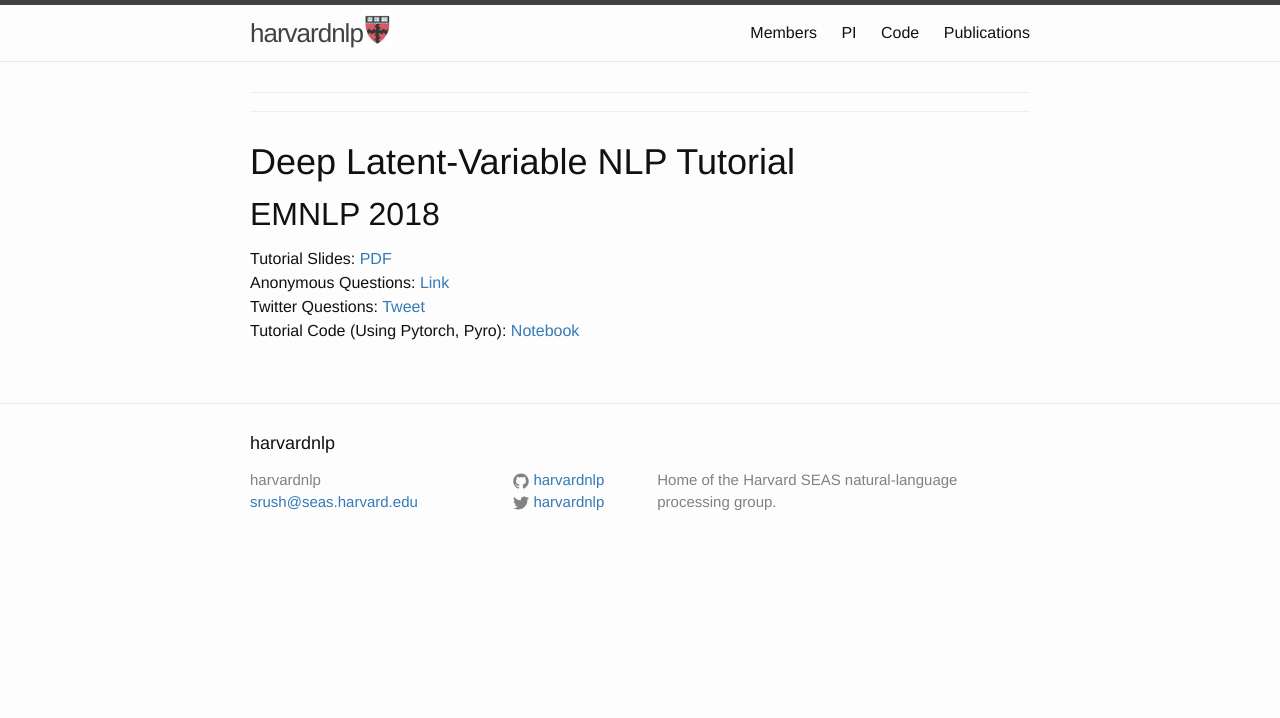
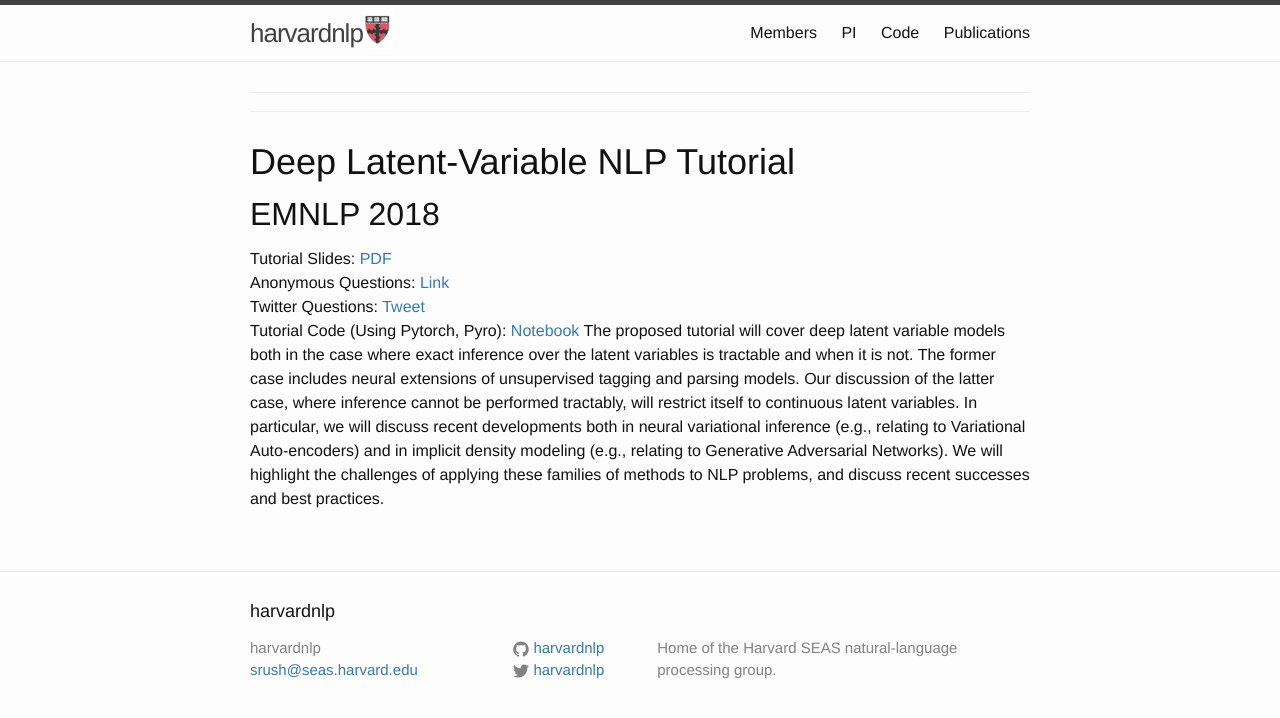
Before and after one commit to harvardnlp/harvardnlp.github.io, a Jekyll site: the page built from latent-nlp-tutorial.html, in a window 1280 px wide. Shown: the top 718 px of the page. Built offline with Jekyll 4.4.1, drawn with Linux system fonts in a browser that asks for light colours.

Commit message:
Update latent-nlp-tutorial.html

```diff
--- a/latent-nlp-tutorial.html
+++ b/latent-nlp-tutorial.html
@@ -15,3 +15,6 @@
 <br>
 Tutorial Code (Using Pytorch, Pyro): <a href="https://colab.research.google.com/drive/1b522fQGUdFI8Wl840D_XsevYYdbIAlrl]
 ">Notebook</a>
+
+
+The proposed tutorial will cover deep latent variable models both in the case where exact inference over the latent variables is tractable and when it is not. The former case includes neural extensions of unsupervised tagging and parsing models. Our discussion of the latter case, where inference cannot be performed tractably, will restrict itself to continuous latent variables. In particular, we will discuss recent developments both in neural variational inference (e.g., relating to Variational Auto-encoders) and in implicit density modeling (e.g., relating to Generative Adversarial Networks). We will highlight the challenges of applying these families of methods to NLP problems, and discuss recent successes and best practices.
```
